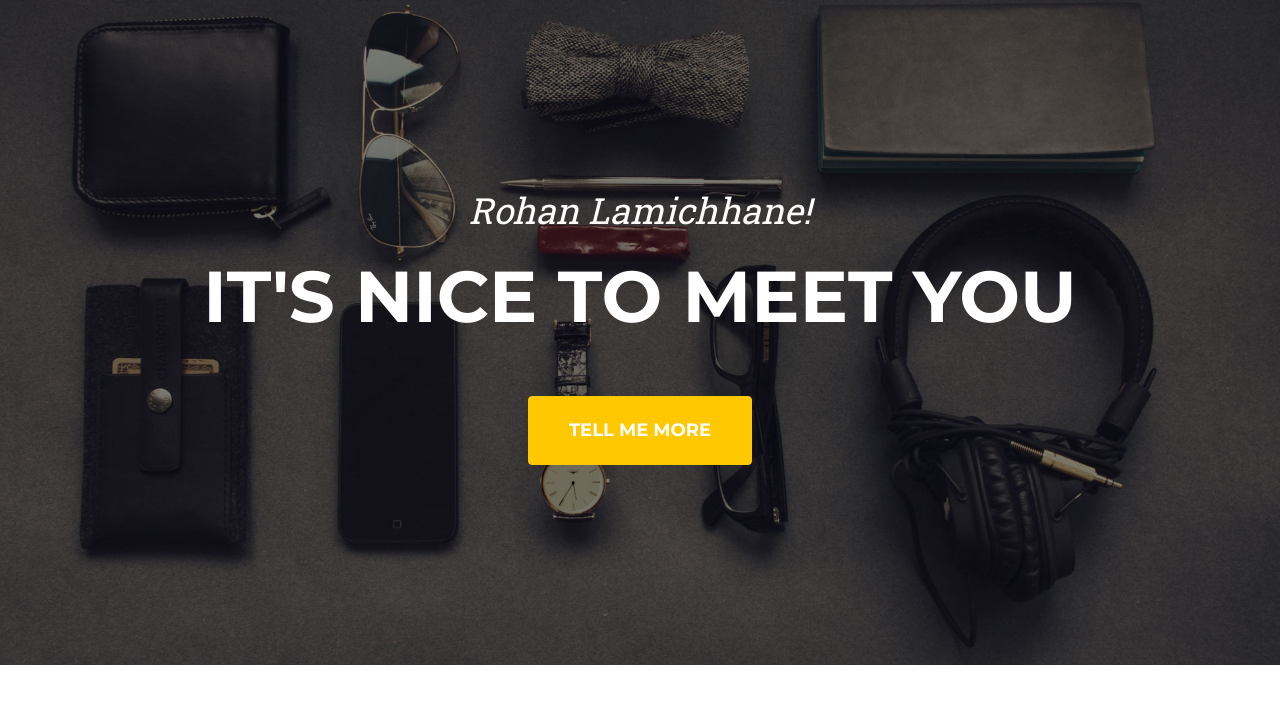
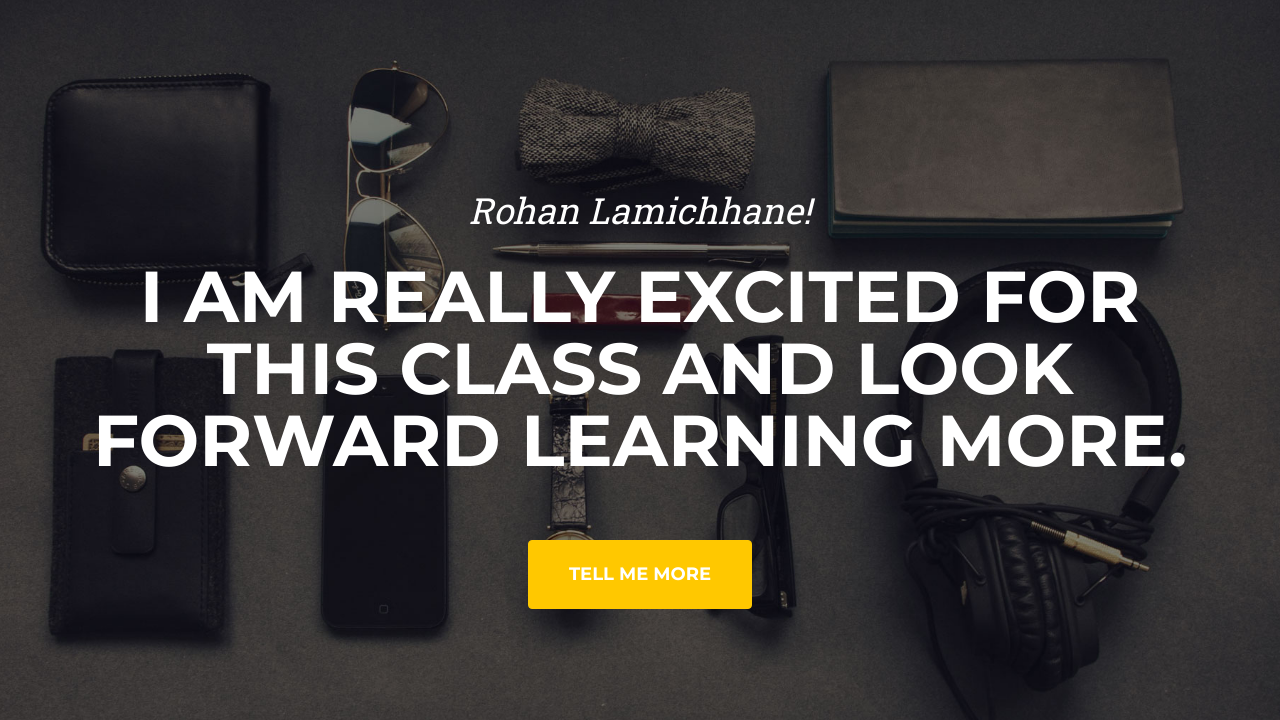
Before and after one commit to rohanlamichhane/awsHW, a plain HTML site: page index.html in a window 1280 px wide. Shown: the part 80-800 px from the top of the page. Drawn offline with nearby package versions, Linux system fonts and the light colour scheme.

Commit message:
Update index.html

```diff
--- a/index.html
+++ b/index.html
@@ -40,7 +40,7 @@
         <header class="masthead">
             <div class="container">
                 <div class="masthead-subheading">Rohan Lamichhane!</div>
-                <div class="masthead-heading text-uppercase">It's Nice To Meet You</div>
+                <div class="masthead-heading text-uppercase">I am really excited for this class and look forward learning more.</div>
                 <a class="btn btn-primary btn-xl text-uppercase" href="#services">Tell Me More</a>
             </div>
         </header>
```
